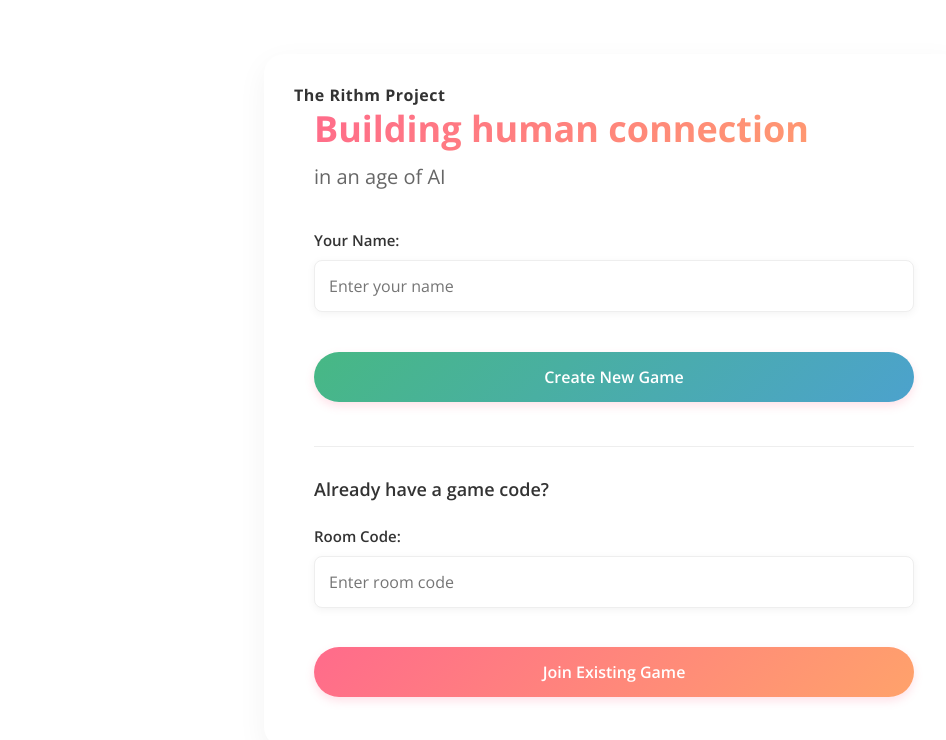
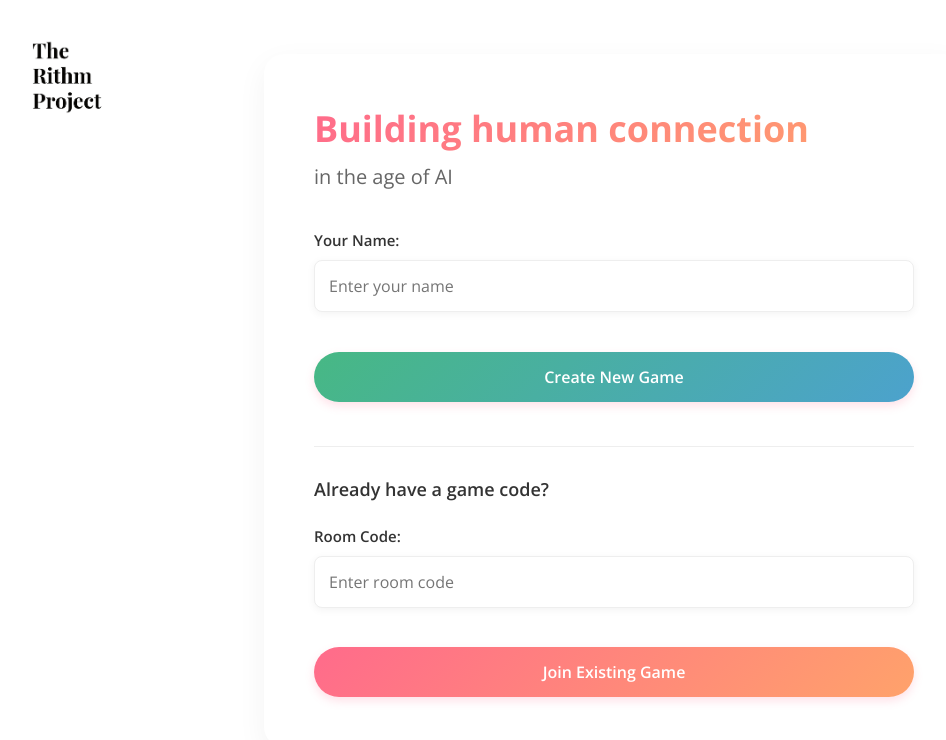
Before and after one commit to skyraal/humanaiconnection, a React (Create React App) app in the folder client/: page / in a window 1280 px wide. Shown: the top 740 px of the page, without its empty margins (26-972 px from the left). Built offline with nearby package versions, Linux system fonts and the light colour scheme; no server answers.

Commit message:
add logo

```diff
--- a/client/src/components/Home.js
+++ b/client/src/components/Home.js
@@ -53,11 +53,12 @@ function Home({ socket, setRoomData }) {
 
   return (
     <div className="home-container">
+       <div className="rithm-logo"><img src='logo.png' id='rithm-logo'></img></div>
+
       <div className="home-content">
-        <div className="rithm-logo">The Rithm Project</div>
 
         <h1 className="rithm-gradient-text">Building human connection</h1>
-        <h2>in an age of AI</h2>
+        <h2>in the age of AI</h2>
 
         <div className="form-group">
           <label htmlFor="username">Your Name:</label>
--- a/client/src/styles/Home.css
+++ b/client/src/styles/Home.css
@@ -33,10 +33,14 @@
 .rithm-logo {
   position: absolute;
   top: 30px;
-  left: 30px;
+  left: 50px;
   font-weight: 700;
   font-size: 18px;
   letter-spacing: 0.5px;
+}
+
+#rithm-logo {
+  max-width: 100px;
 }
 
 .home-content h1 {
```
Also changed, not shown: client/public/logo.png (added).
